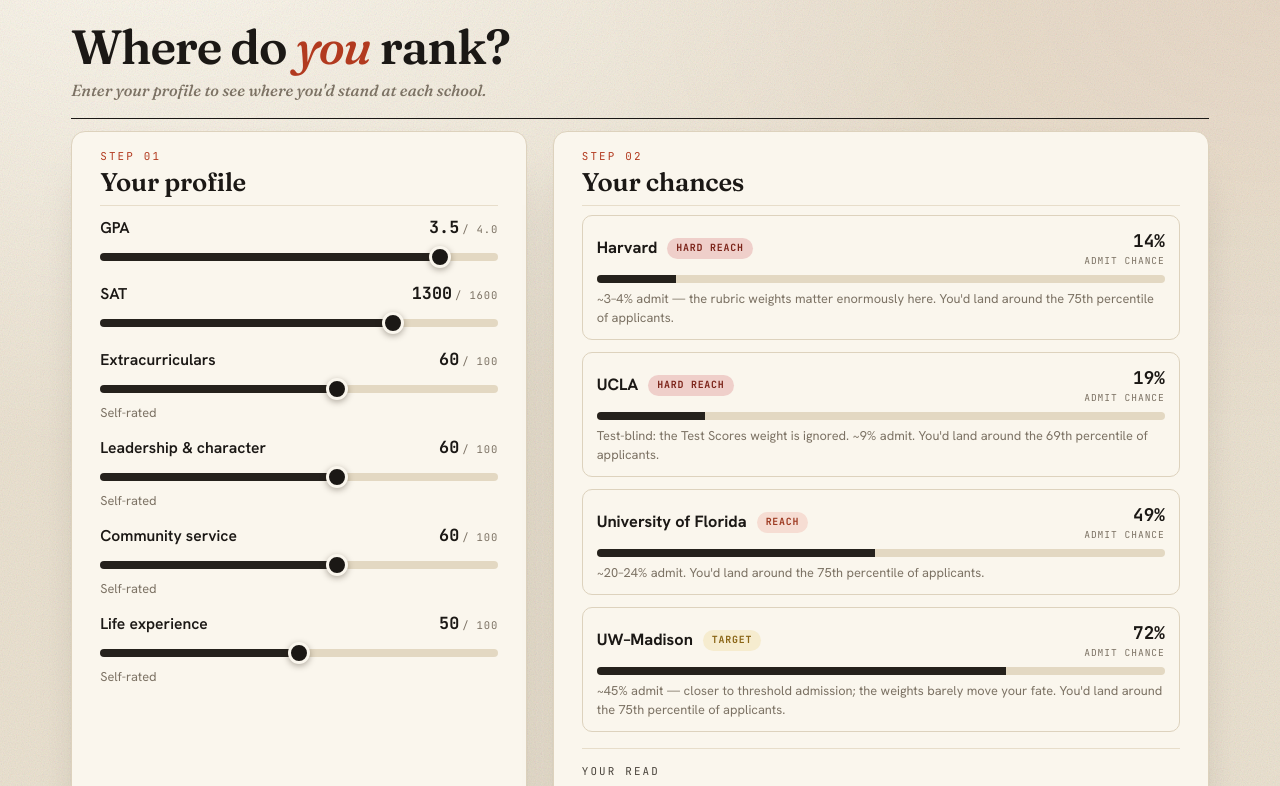
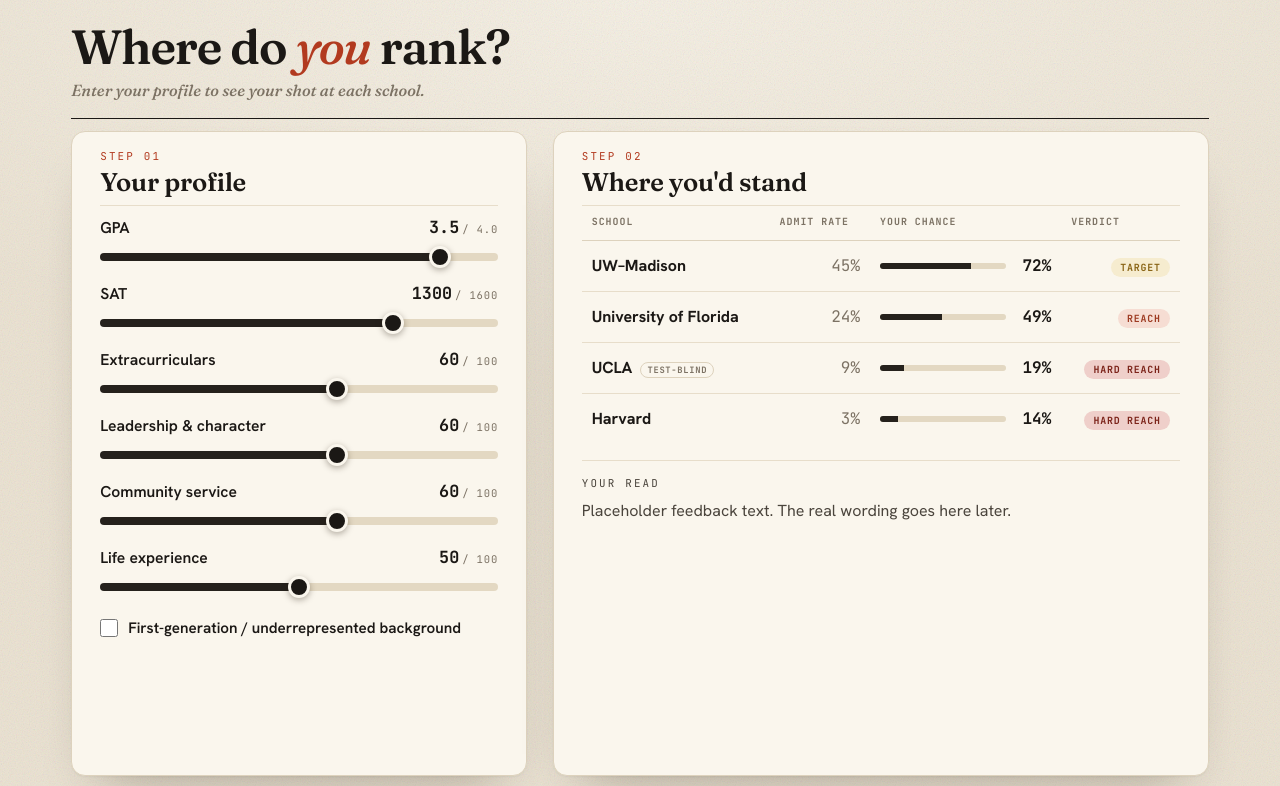
Before and after one commit to aditya-harsh11/College-Admissions-Sim, a React (Vite) app: page / in a window 1280 px wide. Shown: the top 786 px of the page. Built offline with nearby package versions, Linux system fonts and the light colour scheme.

Commit message:
v5: build out self-ranking UI - two-panel layout, URM checkbox, chance labels

```diff
--- a/src/index.css
+++ b/src/index.css
@@ -35,9 +35,10 @@
 
 body {
   background-color: var(--bg);
-  background-image:
-    radial-gradient(120% 120% at 12% -10%, rgba(255, 252, 244, 0.85), transparent 55%),
-    radial-gradient(120% 120% at 100% 0%, rgba(178, 58, 31, 0.05), transparent 45%);
+  /* One soft, symmetric glow at the top, pinned to the viewport so it doesn't streak left/right
+     as the page scrolls. */
+  background-image: radial-gradient(120% 80% at 50% 0%, rgba(255, 252, 244, 0.55), transparent 60%);
+  background-attachment: fixed;
   color: var(--ink);
   font-family: var(--sans);
   -webkit-font-smoothing: antialiased;
@@ -1128,72 +1129,95 @@
   gap: clamp(10px, 1.6vh, 18px);
 }
 
-.selfrank__schools {
-  list-style: none;
-  padding: 0;
-  display: flex;
-  flex-direction: column;
-  gap: 12px;
-}
-
-.schoolcard {
-  border: 1px solid var(--line);
-  border-radius: 10px;
-  padding: 12px 14px;
-  display: grid;
-  grid-template-columns: 1fr auto;
-  grid-template-areas:
-    'main meta'
-    'bar bar'
-    'note note';
-  gap: 6px 12px;
-  align-items: center;
-}
-.schoolcard__main {
-  grid-area: main;
+.selfrank__check {
   display: flex;
   align-items: center;
   gap: 10px;
+  margin-top: 6px;
+  font-weight: 600;
+  font-size: 0.95rem;
+  cursor: pointer;
 }
-.schoolcard__name {
+.selfrank__check input {
+  width: 18px;
+  height: 18px;
+  accent-color: var(--ink);
+}
+
+/* 7sage-style ranked table of schools. */
+.ranktable {
+  width: 100%;
+  border-collapse: collapse;
+}
+.ranktable th {
+  text-align: left;
+  font-family: var(--mono);
+  font-size: 0.62rem;
   font-weight: 700;
-  font-size: 1.02rem;
-}
-.schoolcard__meta {
-  grid-area: meta;
-  text-align: right;
-  display: flex;
-  flex-direction: column;
-}
-.schoolcard__prob {
-  font-family: var(--mono);
-  font-weight: 700;
-  font-size: 1.1rem;
-  font-variant-numeric: tabular-nums;
-}
-.schoolcard__cap {
-  font-family: var(--mono);
-  font-size: 0.6rem;
   letter-spacing: 0.1em;
   text-transform: uppercase;
   color: var(--muted);
+  padding: 0 10px 10px;
+  border-bottom: 1.5px solid var(--line);
 }
-.schoolcard__bar {
-  grid-area: bar;
-  height: 8px;
+.ranktable td {
+  padding: 13px 10px;
+  border-bottom: 1px solid var(--line-soft);
+  vertical-align: middle;
+}
+.ranktable tr:last-child td {
+  border-bottom: none;
+}
+.ranktable__num {
+  text-align: right;
+}
+.ranktable__school {
+  font-weight: 700;
+  font-size: 1rem;
+}
+.ranktable__tag {
+  font-family: var(--mono);
+  font-size: 0.55rem;
+  text-transform: uppercase;
+  letter-spacing: 0.08em;
+  color: var(--muted);
+  border: 1px solid var(--line);
+  border-radius: 999px;
+  padding: 1px 6px;
+  margin-left: 8px;
+  white-space: nowrap;
+}
+.ranktable__rate {
+  font-family: var(--mono);
+  color: var(--muted);
+  font-variant-numeric: tabular-nums;
+}
+.ranktable__chance {
+  display: flex;
+  align-items: center;
+  gap: 12px;
+  min-width: 150px;
+}
+.ranktable__bar {
+  flex: 1;
+  height: 6px;
   border-radius: 999px;
   background: var(--track);
   overflow: hidden;
 }
-.schoolcard__fill {
+.ranktable__bar > span {
+  display: block;
   height: 100%;
   background: var(--graphite);
   transition: width 0.4s ease;
 }
-.schoolcard__note {
-  grid-area: note;
-  font-size: 0.8rem;
-  color: var(--muted);
+.ranktable__pct {
+  font-family: var(--mono);
+  font-weight: 700;
+  font-size: 1rem;
+  font-variant-numeric: tabular-nums;
+  min-width: 3.5ch;
+  text-align: right;
 }
 
 .bucket {
--- a/src/sim/chances.ts
+++ b/src/sim/chances.ts
@@ -24,6 +24,8 @@
   leadership: number;
   communityService: number;
   lifeExperience: number;
+  /** Underrepresented / first-gen background — applies a modest boost (à la 7sage's URM checkbox). */
+  urm?: boolean;
 }
 
 export type Bucket = 'Safety' | 'Target' | 'Reach' | 'Hard reach';
@@ -91,7 +93,7 @@
     // Test-blind schools ignore the Test Scores attribute entirely.
     const weights: Weights = school.testBlind ? { ...HOLISTIC, testScore: 0 } : HOLISTIC;
 
-    const youScore = scoreApplicant(you, weights);
+    const rawScore = scoreApplicant(you, weights);
     const poolScores = pool.map((a) => scoreApplicant(a, weights));
     const sorted = [...poolScores].sort((a, b) => b - a);
 
@@ -99,11 +101,14 @@
     const cutoffIdx = Math.min(n - 1, Math.max(0, Math.floor(n * school.admitRate) - 1));
     const cutoff = sorted[cutoffIdx];
 
+    const mean = poolScores.reduce((s, x) => s + x, 0) / n;
+    const scale = Math.max(1e-4, stddev(poolScores, mean) * 0.6);
+
+    // URM applies a modest upward shift (~0.8 SD) to the effective score.
+    const youScore = rawScore + (profile.urm ? scale * 0.8 : 0);
+
     const below = poolScores.reduce((c, s) => c + (s <= youScore ? 1 : 0), 0);
     const percentile = (below / n) * 100;
-
-    const mean = poolScores.reduce((s, x) => s + x, 0) / n;
-    const scale = Math.max(1e-4, stddev(poolScores, mean) * 0.6);
     const probability = clamp01(logistic((youScore - cutoff) / scale));
 
     return {
--- a/src/study/SelfRank.tsx
+++ b/src/study/SelfRank.tsx
@@ -12,13 +12,8 @@
   'Hard reach': 'bucket--hard',
 };
 
-// Placeholder Barnum-effect feedback — deliberately vague, flattering, and universally applicable
-// (the same text for everyone is the point). Randy: real believable copy comes later.
-const BARNUM = `You come across as a capable, well-rounded applicant whose strengths don't always
-show up in a single number. Readers would likely see real potential here — someone who has had to
-balance competing priorities and who tends to be harder on themselves than the evidence warrants.
-With the right fit you'd thrive; a few schools on your list may be a reach, but that's true of
-almost every strong applicant.`;
+// Placeholder for the eventual Barnum-effect feedback (same vague-but-believable copy for everyone).
+const BARNUM = 'Placeholder feedback text. The real wording goes here later.';
 
 const SOFT: { key: keyof SelfProfile; label: string }[] = [
   { key: 'extracurriculars', label: 'Extracurriculars' },
@@ -28,9 +23,9 @@
 ];
 
 /**
- * Version 3 direction — "Where do YOU rank?" The participant enters their own profile and sees a
- * per-school admit probability + reach/target/safety bucket, modeled on 7sage/CollegeVine. Pairs
- * with the rubric app (the two halves Randy wants to fuse). Feedback is Barnum-style placeholder.
+ * "Where do you rank?" — modeled on the 7sage predictor: enter your profile, get a ranked TABLE of
+ * schools with your admit chance + a reach/target/safety verdict. Pairs with the rubric app (the two
+ * halves Randy wants to fuse). Chances are computed against the simulated pool — not real.
  */
 export function SelfRank({ config }: { config: SimConfig }) {
   const [profile, setProfile] = useState<SelfProfile>({
@@ -40,10 +35,13 @@
     leadership: 0.6,
     communityService: 0.6,
     lifeExperience: 0.5,
+    urm: false,
   });
 
   const pool = useMemo(() => generateApplicantPool(config), [config]);
   const chances = useMemo(() => computeChances(config, pool, profile), [config, pool, profile]);
+  // Sort like a real predictor: best odds first.
+  const ranked = useMemo(() => [...chances].sort((a, b) => b.probability - a.probability), [chances]);
 
   useEffect(() => {
     logEvent('session_start', { flow: 'selfrank' });
@@ -61,7 +59,7 @@
         <h1 className="masthead__title">
           Where do <em>you</em> rank?
         </h1>
-        <p className="selfrank__sub">Enter your profile to see where you'd stand at each school.</p>
+        <p className="selfrank__sub">Enter your profile to see your shot at each school.</p>
       </header>
 
       <main className="lab">
@@ -115,7 +113,7 @@
             </label>
 
             {SOFT.map((s) => {
-              const v = profile[s.key];
+              const v = profile[s.key] as number;
               return (
                 <label className="slider" key={s.key}>
                   <div className="slider__top">
@@ -137,10 +135,18 @@
                     }
                     aria-label={s.label}
                   />
-                  <span className="slider__blurb">Self-rated</span>
                 </label>
               );
             })}
+
+            <label className="selfrank__check">
+              <input
+                type="checkbox"
+                checked={!!profile.urm}
+                onChange={(e) => update({ urm: e.target.checked })}
+              />
+              <span>First-generation / underrepresented background</span>
+            </label>
           </div>
         </section>
 
@@ -148,41 +154,51 @@
           <header className="panel__head">
             <div>
               <p className="panel__kicker">Step 02</p>
-              <h2 className="panel__title">Your chances</h2>
+              <h2 className="panel__title">Where you'd stand</h2>
             </div>
           </header>
 
-          <ul className="selfrank__schools">
-            {chances.map((c) => (
-              <li className="schoolcard" key={c.school.id}>
-                <div className="schoolcard__main">
-                  <span className="schoolcard__name">{c.school.label}</span>
-                  <span className={`bucket ${BUCKET_CLASS[c.bucket]}`}>{c.bucket}</span>
-                </div>
-                <div className="schoolcard__meta">
-                  <span className="schoolcard__prob">{Math.round(c.probability * 100)}%</span>
-                  <span className="schoolcard__cap">admit chance</span>
-                </div>
-                <div className="schoolcard__bar">
-                  <div
-                    className="schoolcard__fill"
-                    style={{ width: `${Math.round(c.probability * 100)}%` }}
-                  />
-                </div>
-                <p className="schoolcard__note">
-                  {c.school.note} You'd land around the {Math.round(c.percentile)}th percentile of
-                  applicants.
-                </p>
-              </li>
-            ))}
-          </ul>
+          <table className="ranktable">
+            <thead>
+              <tr>
+                <th>School</th>
+                <th className="ranktable__num">Admit rate</th>
+                <th>Your chance</th>
+                <th className="ranktable__num">Verdict</th>
+              </tr>
+            </thead>
+            <tbody>
+              {ranked.map((c) => {
+                const pct = Math.round(c.probability * 100);
+                return (
+                  <tr key={c.school.id}>
+                    <td className="ranktable__school">
+                      {c.school.label}
+                      {c.school.testBlind && <span className="ranktable__tag">test-blind</span>}
+                    </td>
+                    <td className="ranktable__num ranktable__rate">
+                      {Math.round(c.school.admitRate * 100)}%
+                    </td>
+                    <td>
+                      <div className="ranktable__chance">
+                        <span className="ranktable__bar">
+                          <span style={{ width: `${pct}%` }} />
+                        </span>
+                        <span className="ranktable__pct">{pct}%</span>
+                      </div>
+                    </td>
+                    <td className="ranktable__num">
+                      <span className={`bucket ${BUCKET_CLASS[c.bucket]}`}>{c.bucket}</span>
+                    </td>
+                  </tr>
+                );
+              })}
+            </tbody>
+          </table>
 
           <div className="selfrank__feedback">
             <p className="panel__kicker">Your read</p>
             <p>{BARNUM}</p>
-            <p className="selfrank__disclaimer">
-              Simulated feedback for a research demo — not real admissions advice.
-            </p>
           </div>
         </section>
       </main>
```
